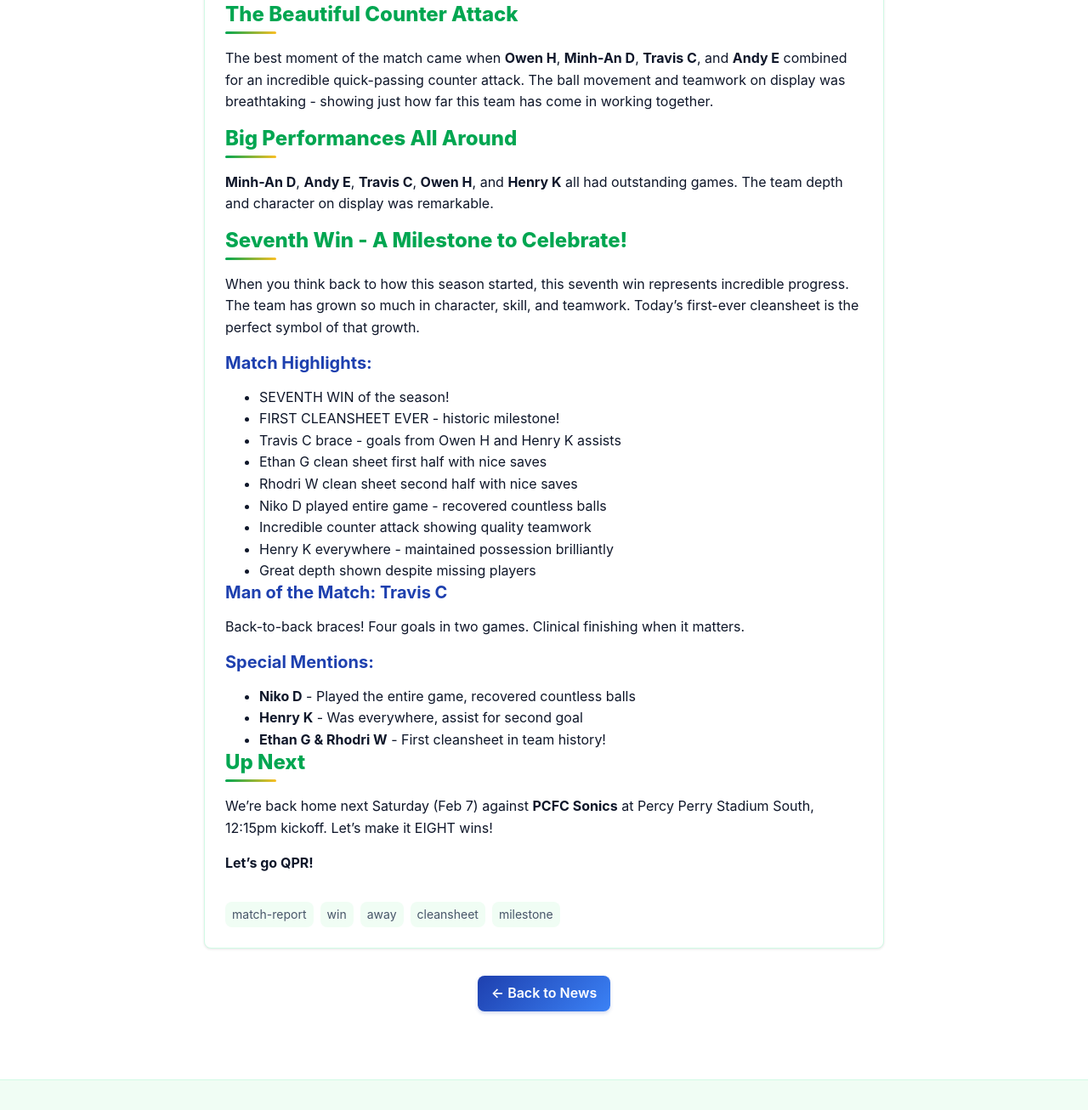
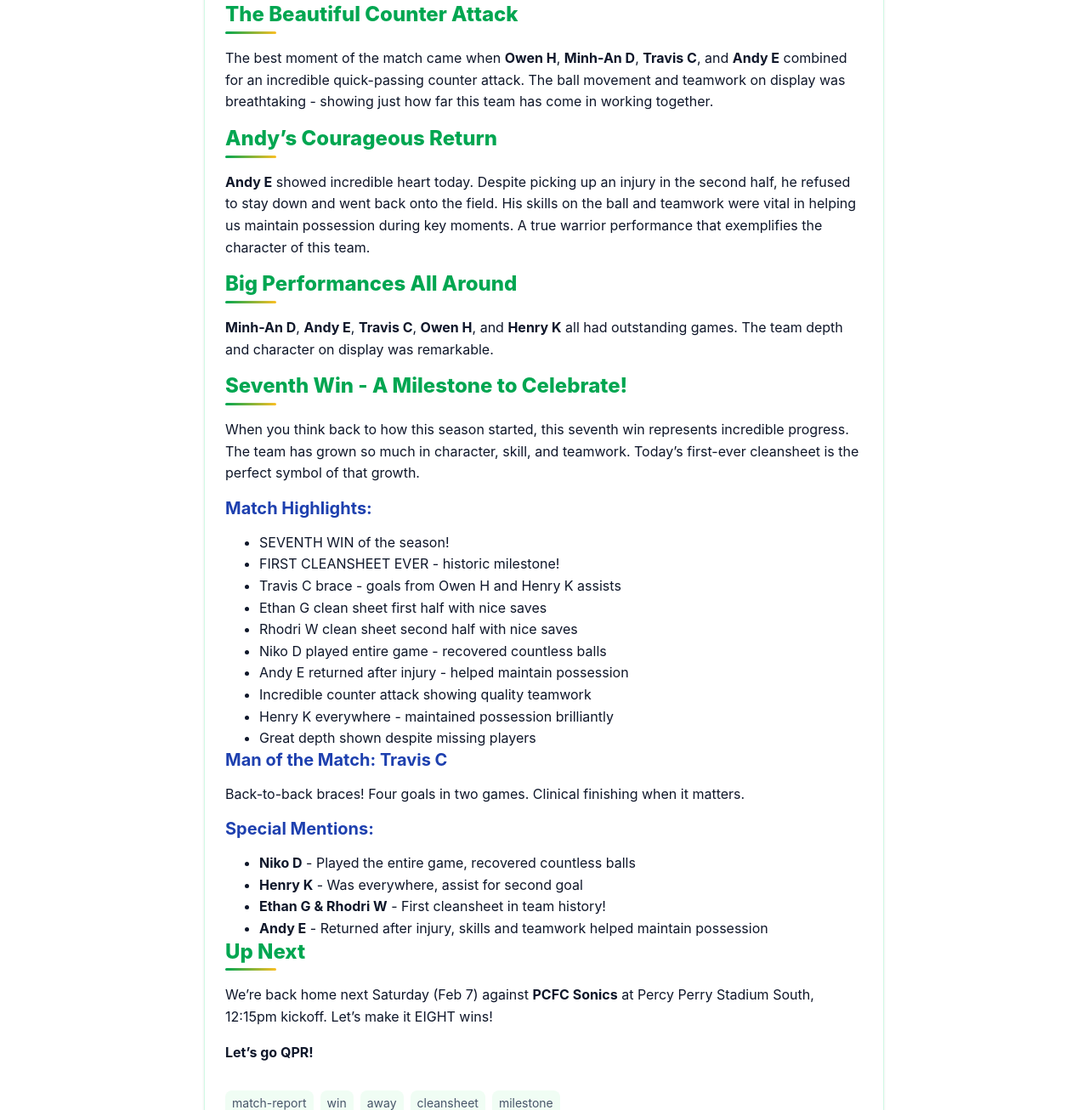
Before and after one commit to nagyelshal/QPR_web, an Astro site: page /QPR_web/news/2026-01-31-seventh-win-first-cleansheet in a window 1280 px wide. Shown: the part 1357-2663 px from the top of the page at 85% size. Built offline with nearby package versions, Linux system fonts and the light colour scheme; Astro itself is replaced by a stand-in of ours.

Commit message:
Add praise for Andy E's courageous return after injury
Added section highlighting Andy's determination to return to the field
after picking up an injury in the second half. His skills and teamwork
helped maintain possession during key moments.

Co-Authored-By: Claude Opus 4.5 <noreply@anthropic.com>

```diff
--- a/src/content/news/2026-01-31-seventh-win-first-cleansheet.md
+++ b/src/content/news/2026-01-31-seventh-win-first-cleansheet.md
@@ -37,6 +37,10 @@ Special mention to **Henry K** who was absolutely everywhere on the field. He ma
 
 The best moment of the match came when **Owen H**, **Minh-An D**, **Travis C**, and **Andy E** combined for an incredible quick-passing counter attack. The ball movement and teamwork on display was breathtaking - showing just how far this team has come in working together.
 
+## Andy's Courageous Return
+
+**Andy E** showed incredible heart today. Despite picking up an injury in the second half, he refused to stay down and went back onto the field. His skills on the ball and teamwork were vital in helping us maintain possession during key moments. A true warrior performance that exemplifies the character of this team.
+
 ## Big Performances All Around
 
 **Minh-An D**, **Andy E**, **Travis C**, **Owen H**, and **Henry K** all had outstanding games. The team depth and character on display was remarkable.
@@ -52,6 +56,7 @@ When you think back to how this season started, this seventh win represents incr
 - Ethan G clean sheet first half with nice saves
 - Rhodri W clean sheet second half with nice saves
 - Niko D played entire game - recovered countless balls
+- Andy E returned after injury - helped maintain possession
 - Incredible counter attack showing quality teamwork
 - Henry K everywhere - maintained possession brilliantly
 - Great depth shown despite missing players
@@ -63,6 +68,7 @@ Back-to-back braces! Four goals in two games. Clinical finishing when it matters
 - **Niko D** - Played the entire game, recovered countless balls
 - **Henry K** - Was everywhere, assist for second goal
 - **Ethan G & Rhodri W** - First cleansheet in team history!
+- **Andy E** - Returned after injury, skills and teamwork helped maintain possession
 
 ## Up Next
 
```
